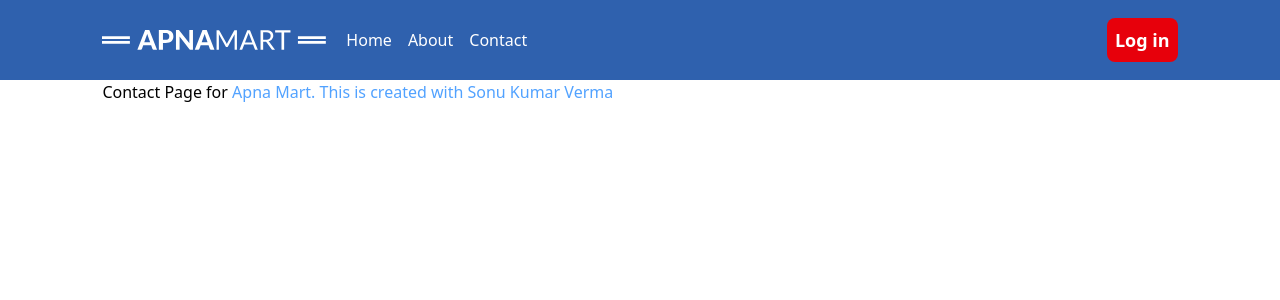
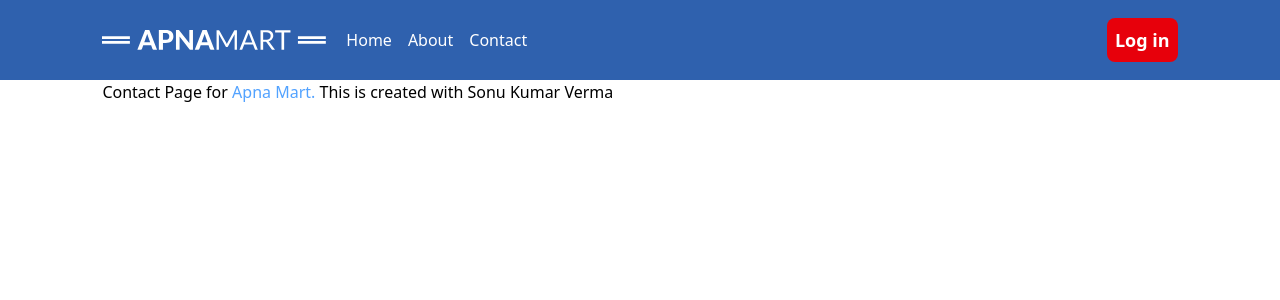
Before and after one commit to sonukr108/React-Assignment, a React (Vite) app in the folder Apna Mart/apna-mart/: page /contact in a window 1280 px wide. Shown: the top 300 px of the page. Built offline with nearby package versions, Linux system fonts and the light colour scheme.

Commit message:
change in home page

```diff
--- a/Apna Mart/apna-mart/src/pages/Contact.jsx
+++ b/Apna Mart/apna-mart/src/pages/Contact.jsx
@@ -3,7 +3,7 @@
 const Contact = () => {
     return (
         <div className='px-[8%]'>
-            <p>Contact Page for <span className='text-blue-400'>Apna Mart. This is created with Sonu Kumar Verma</span></p>
+            <p>Contact Page for <span className='text-blue-400'>Apna Mart. </span>This is created with Sonu Kumar Verma</p>
         </div>
     )
 }
```
